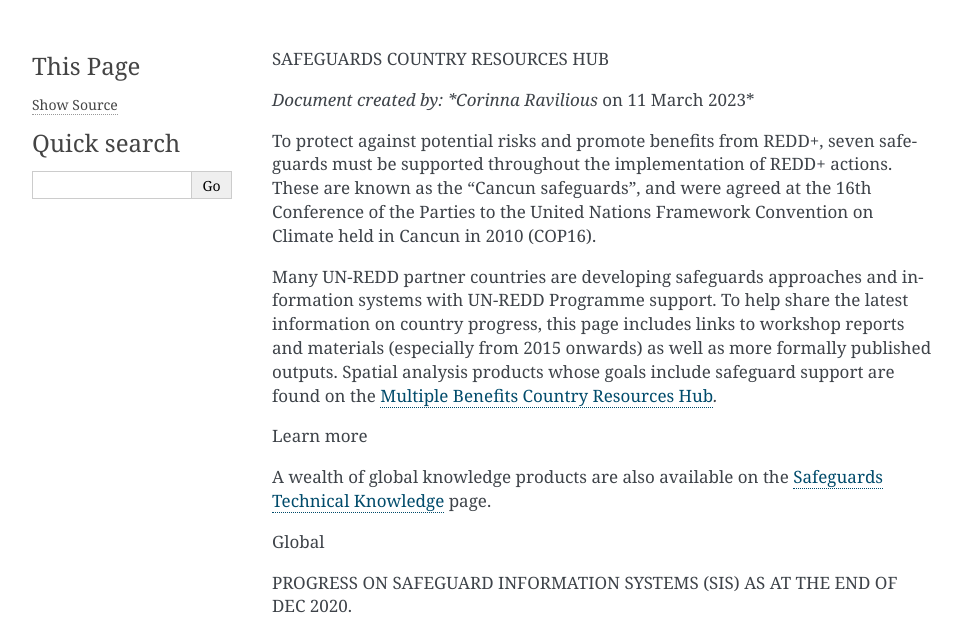
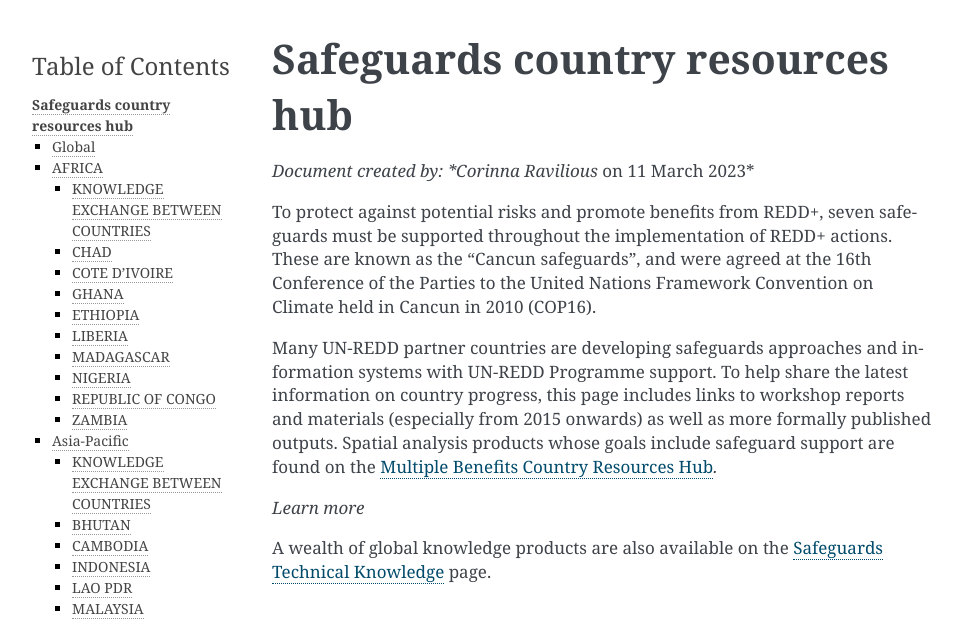
Before and after one commit to corinnar/GIS_tutorials, a Sphinx documentation site: the page built from docs/source/sg_hub.rst, in a window 1280 px wide and 1400 px high. Shown: the top 621 px of the window, without its empty margins (148-1109 px from the left). Built offline with Sphinx 7.4.7, drawn with Linux system fonts in a browser that asks for light colours; pages that are not in the unit, such as notebooks, are missing from menus; some of the changed text lies outside the part shown.

Commit message:
Update sg_hub.rst

```diff
--- a/docs/source/sg_hub.rst
+++ b/docs/source/sg_hub.rst
@@ -1,4 +1,6 @@
-SAFEGUARDS COUNTRY RESOURCES HUB
+====================================
+**Safeguards country resources hub**
+====================================
 
 *Document created by: \ *Corinna Ravilious* on 11 March 2023*
 
@@ -16,13 +18,14 @@
 include safeguard support are found on the \ `Multiple Benefits Country
 Resources Hub <http://bitly.com/mbs-redd>`__\ *.*
 
-Learn more
+*Learn more*
 
 A wealth of global knowledge products are also available on
 the \ `Safeguards Technical
 Knowledge <https://www.unredd.net/knowledge/redd-plus-technical-issues/safeguards.html>`__ page.
 
 Global
+~~~~~~~
 
 PROGRESS ON SAFEGUARD INFORMATION SYSTEMS (SIS) AS AT THE END OF DEC
 2020.
@@ -36,10 +39,12 @@
 |image1|
 
 AFRICA
+~~~~~~~~~
 
 
 
 KNOWLEDGE EXCHANGE BETWEEN COUNTRIES
+^^^^^^^^^^^^^^^^^^^^^^^^^^^^^^^^^^^^^^^^^^^^^
 
 -  Planning for REDD+: Incorporating multiple benefits and safeguards
        regional workshop, Africa, Kenya, June 2013. (Workshop report and
@@ -65,6 +70,7 @@
        2018. <https://www.unredd.net/documents/un-redd-partner-countries-181/africa-335/2018-africa-regional-knowledge-exchange.html>`__
 
 CHAD
+^^^^^^^^^
 
 -  REDD+ Implementation in Chad: Roadmap for the development of a
        country approach to REDD+ safeguards and analysis of social and
@@ -72,6 +78,7 @@
        (`French <https://www.unredd.net/documents/un-redd-partner-countries-181/africa-335/chad-3547/16279-feuille-de-route-pour-le-developpement-dune-approche-nationale-en-matiere-de-garanties-et-analyse-des-risques-et-benefices-lies-a-la-redd.html>`__)
 
 COTE D'IVOIRE
+^^^^^^^^^^^^^^^^^^
 
 -  Developpement d'un system d'information sur les sauvegardes
        environmentales et sociales pour la Cote d'Ivoire - Feuille de
@@ -83,6 +90,7 @@
        (`French <https://redd.unfccc.int/files/resume_d_informations_sur_le_sauvegardes_sis_cote_d_ivoire_juin_2019_3.pdf>`__)
 
 GHANA
+^^^^^^^^^
 
 -  Environmental and Safeguards Information Systems
        (`English <http://www.reddsis.fcghana.org/>`__) [Produced without
@@ -108,6 +116,7 @@
        [Produced without direct UN-REDD support]
 
 ETHIOPIA
+^^^^^^^^^
 
 -  Strategic Environmental and Social Assessment (SESA) for the
        Implementation of REDD+ in Ethiopia including the Oromia Forested
@@ -116,12 +125,14 @@
        [Produced without direct UN-REDD support]
 
 LIBERIA
+^^^^^^^^^
 
 -  Liberia REDD+ Safeguards Information System
        (`English <https://liberia-redd-sis.info/%20>`__) [Produced
        without direct UN-REDD support]
 
 MADAGASCAR
+^^^^^^^^^^^^^^^^^^
 
 -  Système d'information sur les sauvegardes (SIS)
        (`French <http://sis-redd-madagascar.webou.net/scripts/>`__) [Produced
@@ -133,6 +144,7 @@
        [Produced without direct UN-REDD support]
 
 NIGERIA
+^^^^^^^^^
 
 -  Nigeria's REDD+ Readiness Programme - Beyond Carbon: safeguards and
        multiple benefits from REDD+ workshop, November 2013. (Workshop
@@ -149,12 +161,14 @@
        (`English <https://www.unredd.net/documents/global-programme-191/safeguards-multiple-benefits-297/studies-reports-and-publications-1/16015-cross-river-state-redd-safeguards-principles-a-criteria-assisting-the-design-of-redd-policies-and-measures-1/file.html>`__)
 
 REPUBLIC OF CONGO
+^^^^^^^^^^^^^^^^^^
 
 -  Principles, Criteria and Indicators for the REDD+ Process in the
        Republic of Congo, March 2015. (PCI-REDD+)
        (`French <https://www.unredd.net/documents/un-redd-partner-countries-181/africa-335/republic-of-the-congo-510/studies-reports-and-other-publications-561/15789-les-principes-criteres-et-indicateurs-du-processus-redd-pci-redd-en-republique-du-congo.html>`__)
 
 ZAMBIA
+^^^^^^^^^
 
 -  Zambia’s First REDD+ Safeguards Summary of Information, May 2019.
        (`English <https://redd.unfccc.int/files/zambia_final_soi__march_version_1_.pdf>`__)
@@ -162,8 +176,10 @@
 
 
 Asia-Pacific
+~~~~~~~~~~~~~~
 
 KNOWLEDGE EXCHANGE BETWEEN COUNTRIES
+^^^^^^^^^^^^^^^^^^^^^^^^^^^^^^^^^^^^^^^^^^^^^
 
 -  Regional Information Exchange Meeting on Social and Environmental
        Safeguards,March 2013. (Workshop
@@ -183,17 +199,20 @@
        brief: \ `English <https://www.unredd.net/documents/un-redd-partner-countries-181/asia-the-pacific-333/a-p-knowledge-management-a-resources/regional-reports/16797-redd-safeguards-and-safeguards-information-systems-in-the-asia-pacific-region/file.html>`__)
 
 BHUTAN
+^^^^^^^^^
 
 -  Roadmap to country approach to REDD+ safeguards, March 2016.
        (`English) <https://www.unredd.net/documents/un-redd-partner-countries-181/asia-the-pacific-333/a-p-partner-countries/bhutan-711/15703-bhutans-roadmap-to-country-approach-to-redd-safeguards.html>`__
 
 CAMBODIA
+^^^^^^^^^
 
 -   First Summary of information on Safeguards, October 2019
        (`English <https://redd.unfccc.int/files/6._cambodia_1st_summary_of_information_on_safeguards-final-oct-2019.pdf>`__)
        [Produced without direct UN-REDD support]
 
 INDONESIA
+^^^^^^^^^
 
 -  REDD+ Social and Environmental Safeguards Development and
        Implementation in Indonesia,August 2015.
@@ -216,6 +235,7 @@
        [Produced without direct UN-REDD support]
 
 LAO PDR
+^^^^^^^^^
 
 -  First summary of information on how safeguards for REDD+ were
        addressed and respected by Lao People's Democratic Republic for
@@ -223,6 +243,7 @@
        direct UN-REDD support]
 
 MALAYSIA
+^^^^^^^^^
 
 -  Report on Summary of Information on how REDD+ safeguards are
        addressed and respected, December 2016.
@@ -230,6 +251,7 @@
        [Produced without direct UN-REDD support]
 
 MONGOLIA
+^^^^^^^^^
 
 -  Mongolia REDD+ benefits and risks assessment, August 2017.
        (Background
@@ -254,6 +276,7 @@
        (`English <https://www.unredd.net/documents/global-programme-191/safeguards-multiple-benefits-297/studies-reports-and-publications-1/17059-mongolias-national-redd-safeguards-framework-english/file.html>`__, \ `Mongolian <https://www.unredd.net/documents/global-programme-191/safeguards-multiple-benefits-297/studies-reports-and-publications-1/17067-mongolias-national-redd-safeguards-framework-mongolian/file.html>`__)
 
 MYANMAR
+^^^^^^^^^
 
 -  Myanmar REDD+ Safeguards Roadmap, September 2017. (`English
        version <https://www.unredd.net/documents/global-programme-191/safeguards-multiple-benefits-297/studies-reports-and-publications-1/16544-myanmar-redd-safeguards-roadmap-english/file.html>`__; \ `Myanmar
@@ -274,18 +297,21 @@
        Document uploaded in the workspace
 
 PAKISTAN
+^^^^^^^^^
 
 -  REDD+ Safeguards Information System \ `(English and
        Urdu <http://reddpakistansis.com/>`__) [Produced without direct
        UN-REDD support]
 
 PHILIPPINES
+^^^^^^^^^^^^^^^^^^
 
 -  REDD+ Safeguards Information System (Beta version).
        (`English <http://redd-sis.sysdb.site/Home/>`__) [Produced
        without direct UN-REDD support]
 
 SRI LANKA
+^^^^^^^^^^^^^^^^^^
 
 -  Sri Lanka's National Approach to REDD+ Safeguards, September 2016.
        (`English <https://www.unredd.net/documents/global-programme-191/safeguards-multiple-benefits-297/workshops-and-events-1316/17008-sri-lankas-national-approach-to-redd-safeguards-september-2016.html>`__)
@@ -299,6 +325,7 @@
        (`English <https://www.unredd.net/documents/global-programme-191/safeguards-multiple-benefits-297/workshops-and-events-1316/17010-report-on-benefits-risk-assessment-as-part-of-the-development-of-redd-safeguards-november-2016.html>`__)
 
 VIET NAM
+^^^^^^^^^
 
 -  Safeguard Information System (SIS): Sharing progress on REDD+
        Safeguards in Viet Nam (Pilot version 1.0) (`English and
@@ -311,8 +338,10 @@
 
 
 Latin America and the Caribbean
+~~~~~~~~~~~~~~~~~~~~~~~~~~~~~~~~~
 
 KNOWLEDGE EXCHANGE BETWEEN COUNTRIES
+^^^^^^^^^^^^^^^^^^^^^^^^^^^^^^^^^^^^^^^^^^^^^
 
 -  Safeguards Information Systems Workshop, Peru, October 2013.
        (Workshop
@@ -345,6 +374,7 @@
 
 
 ARGENTINA
+^^^^^^^^^^^^^^^^^^
 
 -  Primer Resumen de Información de Salvaguardas de REDD+ de la
        República Argentina para el Periodo 2014-2019, October 2019
@@ -355,6 +385,7 @@
        (`Spanish <https://www.argentina.gob.ar/ambiente/sustentabilidad/planes-sectoriales/bosques/redd/sistema-informacion-salvaguardas>`__)
 
 BRAZIL
+^^^^^^^^^
 
 -  Summary of information on how the Cancun safeguards were addressed
        and respected by Brazil throughout the implementation of actions
@@ -375,6 +406,7 @@
        [Produced without direct  UN-REDD support]
 
 CHILE
+^^^^^^^^^
 
 -  Primer Resumen de Información: Abordaje, Respeto y Cumplimiento de
        las Salvaguardas para la Formulación de la Estrategia Nacional de
@@ -386,6 +418,7 @@
        (`Spanish <https://www.enccrv.cl/sis>`__)
 
 COLOMBIA
+^^^^^^^^^
 
 -  Tercera Comunicación Nacional de Colombia a la Convención Marco de
        las Naciones Unidas sobre Cambio Climático, ANEXO 3: Información
@@ -398,6 +431,7 @@
        (`Spanish <https://redd.unfccc.int/submissions.html?country=col>`__)
 
 COSTA RICA
+^^^^^^^^^^^^^^^^^^
 
 -  Insumo para el desarrollo de indicadores de seguimiento asociados a
        los beneficios múltiples de REDD+ en Costa Rica, 2017. (Technical
@@ -418,6 +452,7 @@
        (Presentation: `Spanish <https://www.unredd.net/documents/global-programme-191/safeguards-multiple-benefits-297/workshops-and-events-1316/16010-costa-rica-workshop-presentation-salvaguardas-para-redd-redd-safeugards/file.html>`__)
 
 ECUADOR
+^^^^^^^^^
 
 -  Primer Resumen de Información del Abordaje y Respeto de Salvaguardas
        para REDD+ en Ecuador. March, 2017. (First summary of
@@ -439,6 +474,7 @@
        Salvaguardas \ `Spanish <http://reddecuador.ambiente.gob.ec/redd/sistema-de-informacion-de-salvaguardas/>`__)
 
 MEXICO
+^^^^^^^^^
 
 -  Interpretación de las salvaguardas REDD+ de la Convención Marco de
        las Naciones Unidas para el cambio climático en México, 2016.
@@ -460,6 +496,7 @@
        (`English <https://www.unredd.net/documents/global-programme-191/safeguards-multiple-benefits-297/workshops-and-events-1316/17005-first-summary-of-information-on-how-all-the-safeguards-referred-to-in-decision-1cp16-appendix-i-are-being-addressed-and-respected-in-mexico-december-2017-english.html>`__, \ `Spanish <https://www.unredd.net/documents/global-programme-191/safeguards-multiple-benefits-297/workshops-and-events-1316/17006-first-summary-of-information-on-how-all-the-safeguards-referred-to-in-decision-1cp16-appendix-i-are-being-addressed-and-respected-in-mexico-december-2017-spanish.html>`__)
 
 PARAGUAY
+^^^^^^^^^
 
 -  Towards a national interpretation of the Cancún Safeguards and a
        proposal for the design of the Safeguards Information System in
@@ -476,6 +513,7 @@
        (`Spanish <https://redd.unfccc.int/files/paraguay_resumen_de_informacio__n_salvaguardas.pdf>`__)
 
 PERU
+^^^^^^^^^
 
 -  Primer resumen de información sobre la forma en que están
        siendo abordadas y respetadas las salvaguardas REDD+ en el Perú.
@@ -483,6 +521,7 @@
        information: \ `Spanish <https://redd.unfccc.int/files/resumen_de_informacion_salvaguardas__1_.pdf>`__)
 
 SURINAME
+^^^^^^^^^
 
 -  REDD+ Safeguards Information System of Suriname (`English and
        Dutch <http://sis.surinameredd.org/>`__) [Produced without direct
```
